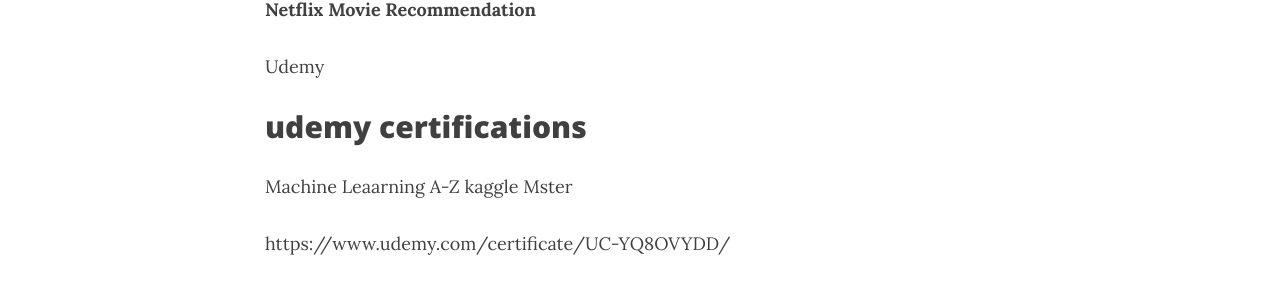
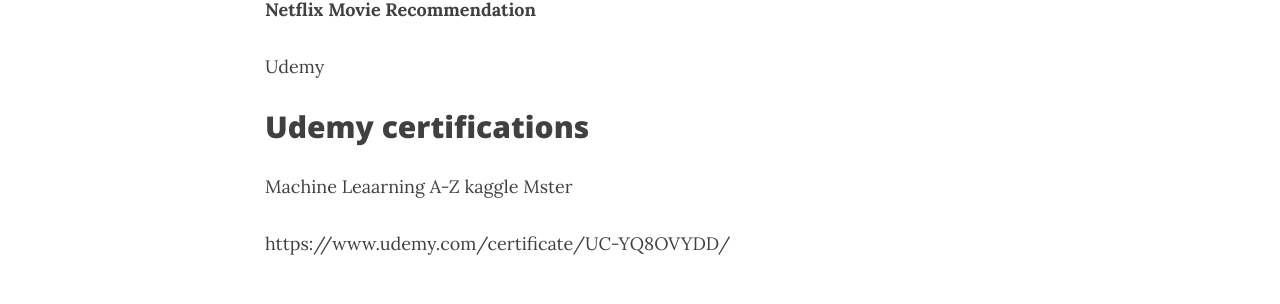
Before and after one commit to geekylax/geekylax.github.io, a Jekyll site: the page built from projects.md, in a window 1280 px wide and 900 px high, scrolled down 1510 px. Shown: the part 319-623 px from the top of the window. Built offline with Jekyll 4.4.1, drawn with Linux system fonts in a browser that asks for light colours; nearby versions of some CDN libraries.

```diff
--- a/projects.md
+++ b/projects.md
@@ -65,7 +65,7 @@ This project conatians the customer churn  prediction from a company and the dat
 
 Udemy
 
-## udemy certifications
+## Udemy certifications
 
 Machine Leaarning A-Z kaggle Mster
 
```
